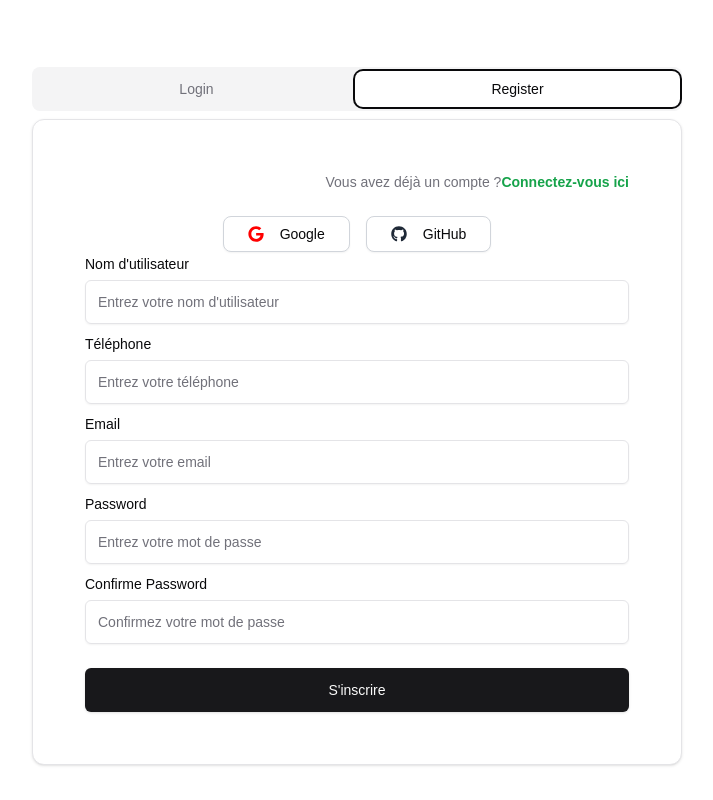
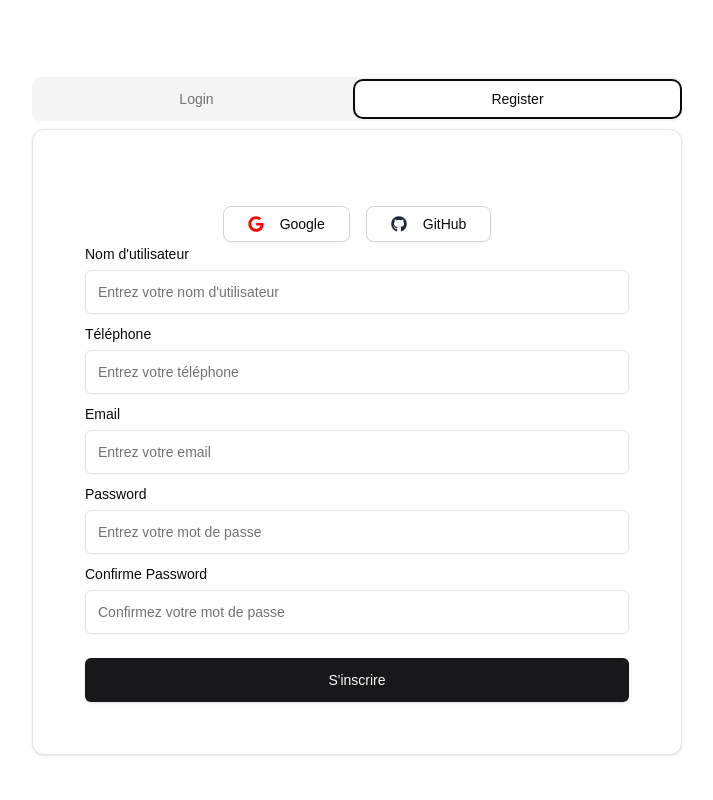
Before and after one commit to carellihoula/ensim-iot, a Next.js app: page /auth in a window 1280 px wide. Both pictures are taken after a click on the tab "Register". Shown: the whole page, without its empty margins (283-996 px from the left). Built offline with nearby package versions, Linux system fonts and the light colour scheme; no server answers.

Commit message:
refactor: remove unnecessary account link from Register component

```diff
--- a/src/components/auth/Register.tsx
+++ b/src/components/auth/Register.tsx
@@ -66,14 +66,7 @@ function Register() {
   return (
     <Card className=" py-7 px-7">
       <CardHeader className="flex flex-row items-center justify-end">
-        <CardDescription>
-          <span>Vous avez déjà un compte ?</span>
-          <Link href={"/dd#"}>
-            <strong className="text-green-600 hover:underline text-right">
-              Connectez-vous ici
-            </strong>
-          </Link>
-        </CardDescription>
+
       </CardHeader>
       <AuthButtons />
       <CardContent className="space-y-2">
```
